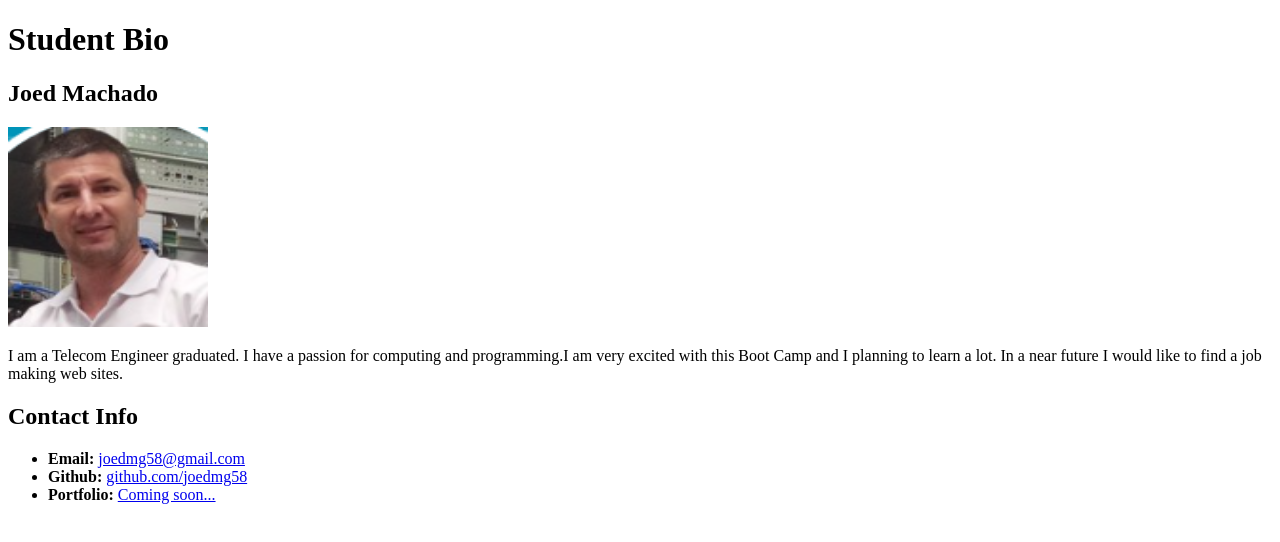
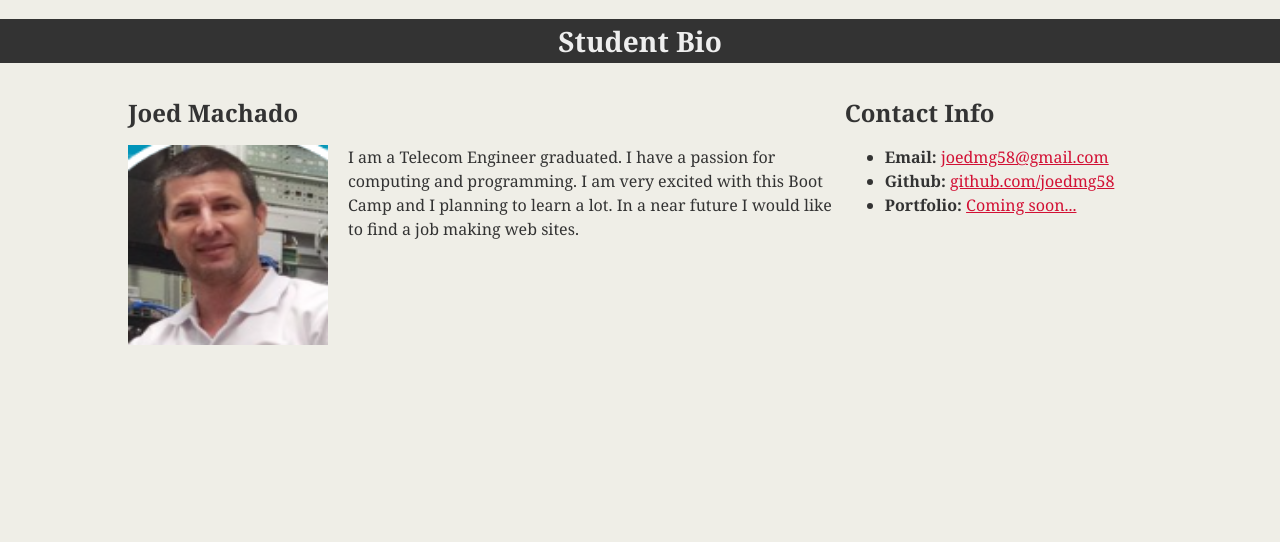
Before and after one commit to joedmg58/studentBio, a plain HTML site: page week1-day2-html-css/student-bio.html in a window 1280 px wide. Drawn offline with Linux system fonts and the light colour scheme.

Commit message:
CSS style added

```diff
--- a/week1-day2-html-css/css/style.css
+++ b/week1-day2-html-css/css/style.css
@@ -0,0 +1,53 @@
+body {
+    margin: 0;
+    padding: 0;
+    background-color: #efeee7;
+    font-family: "Georgia", 'Times New Roman', Times, serif;
+    color: #333333;
+    line-height: 150%;
+}
+
+header {
+    background-color: #333333;
+}
+
+h1 {
+    color: #eee;
+    font-size: 28px;
+    text-align: center;
+    padding-top: 10px;
+    padding-bottom: 10px;
+}
+
+h2 {
+    font-size: 24px;
+    /*font-family: Arial, Helvetica, sans-serif;*/
+}
+
+.container {
+    width: 1024px;
+    margin: 0 auto;
+}
+
+#main-bio,
+#contact-info,
+#bio-image {
+    float: left;
+}
+
+#bio-image {
+    width: 200px;
+    margin-right: 20px;
+}
+
+#main-bio {
+    width: 70%;
+}
+
+#contact-info {
+    width: 30%;
+}
+
+a {
+    color: #d21034;
+}
```
Also changed, not shown: week1-day2-html-css/student-bio.html (+1 -1 lines).
